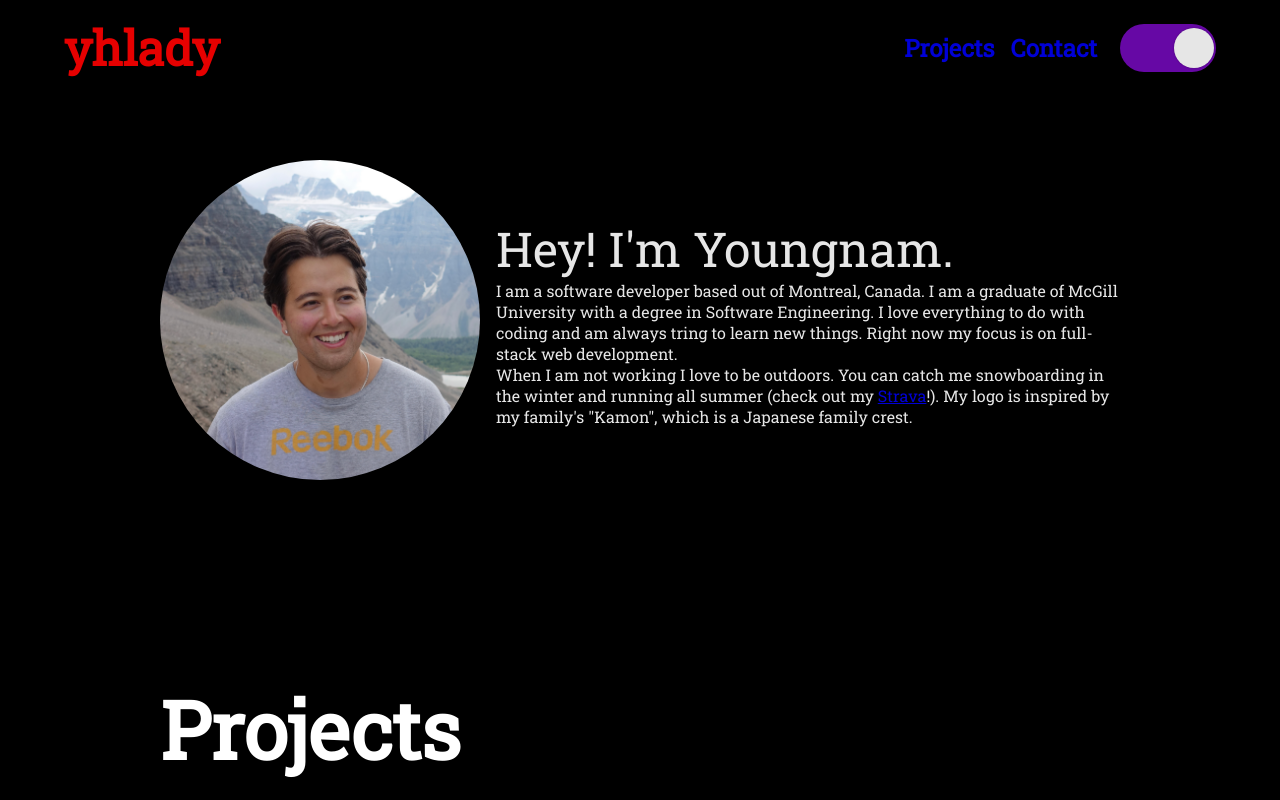
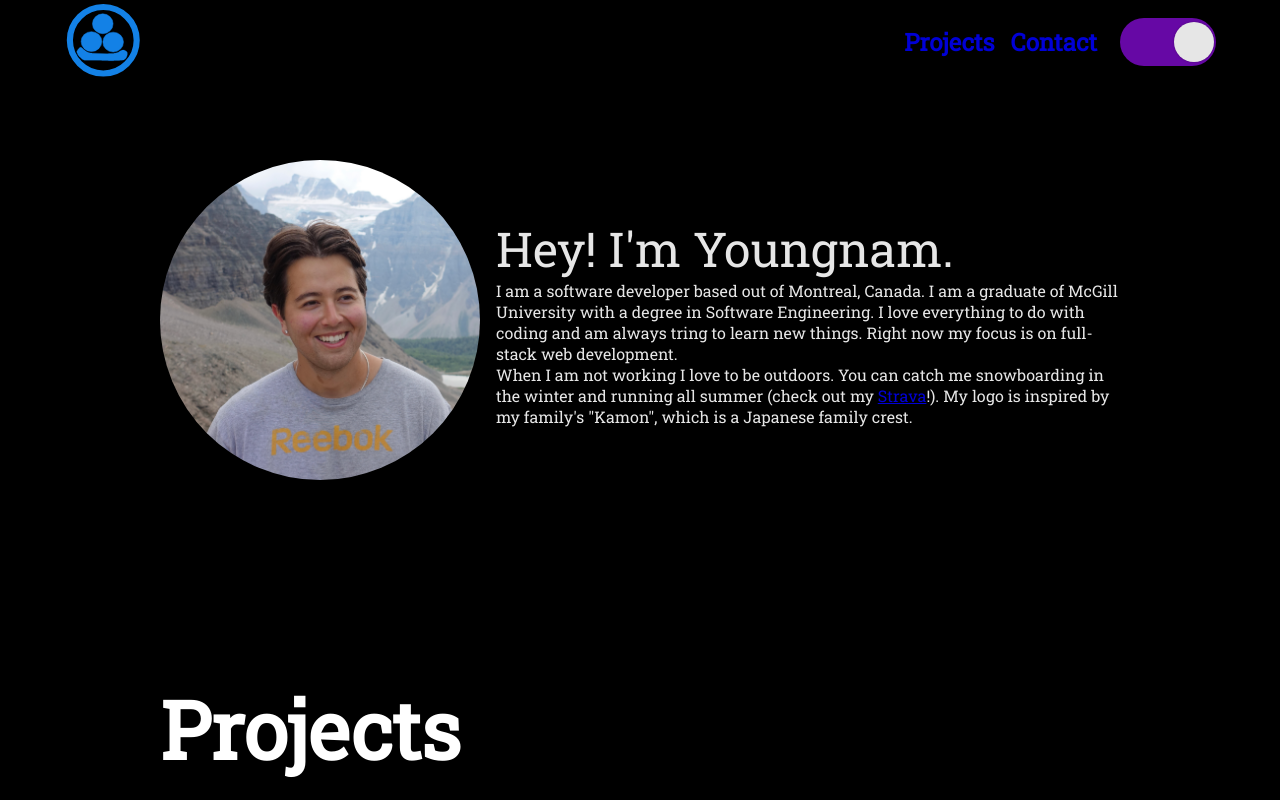
Before and after one commit to youngnamh/portfolio, a React (Vite) app: page / in a window 1280 px wide. Shown: the top 800 px of the page. Built offline with nearby package versions, Linux system fonts and the light colour scheme.

Commit message:
mediaqueries working well

```diff
--- a/index.html
+++ b/index.html
@@ -2,7 +2,11 @@
 <html lang="en">
   <head>
     <meta charset="UTF-8" />
-    <link rel="icon" type="image/svg+xml" href="/vite.svg" />
+    <link
+      rel="icon"
+      type="image/svg+xml"
+      href="./src/assets//svg/kamon copy.svg"
+    />
     <link
       rel="stylesheet"
       href="https://cdn.jsdelivr.net/gh/devicons/devicon@v2.15.1/devicon.min.css"
--- a/src/components/Contents.tsx
+++ b/src/components/Contents.tsx
@@ -21,7 +21,7 @@ export default function Contents() {
             <div className="faded summary-div">
               <div>
                 <div className="intro-div">Hey! I'm Youngnam.</div>
-                <div>
+                <div className="intro-description">
                   I am a software developer based out of Montreal, Canada. I am
                   a graduate of McGill University with a degree in Software
                   Engineering. I love everything to do with coding and am always
--- a/src/components/NavBar.tsx
+++ b/src/components/NavBar.tsx
@@ -1,5 +1,6 @@
 import Switch from "./Switch";
 import "../styles/navbar.css";
+import kamon from "../assets/svg/kamon copy.svg";
 
 type NavProps = {
   isOnNav: boolean;
@@ -11,7 +12,10 @@ export default function NavBar({ isOnNav, handleToggleNav }: NavProps) {
     <div>
       <div className="nav-border">
         <div className="nav-container">
-          <div className="logo-div">yhlady</div>
+          <a href="#">
+            <img src={kamon} className="logo-div"></img>
+          </a>
+
           <div className="tabs">
             <div>
               <a href="#project-anchor" className="nav-anchor">
--- a/src/styles/content.css
+++ b/src/styles/content.css
@@ -26,6 +26,7 @@ html {
 .content-border {
   display: flex;
   justify-content: center;
+  min-width: 320px;
 }
 
 .content-container {
@@ -46,6 +47,10 @@ html {
 
 .intro-div {
   font-size: 3rem;
+}
+
+.intro-description {
+  font-size: 1rem;
 }
 
 #profile-pic {
@@ -151,7 +156,7 @@ h1 {
   color: inherit;
 }
 
-@media (max-width: 768px) {
+@media (max-width: 860px) {
   .intro-media-div {
     display: flex;
     flex-direction: column;
@@ -159,3 +164,12 @@ h1 {
     gap: 1rem;
   }
 }
+
+@media (max-width: 1100px) {
+  .intro-div {
+    font-size: 2rem;
+  }
+}
+
+@media (max-width: 860px) {
+}
--- a/src/styles/navbar.css
+++ b/src/styles/navbar.css
@@ -21,8 +21,8 @@
 .nav-container {
   display: flex;
   justify-content: space-between;
-  padding-top: 1rem;
-  padding-bottom: 1rem;
+  align-items: center;
+
   opacity: 0.9;
   font-weight: bold;
   z-index: 11;
@@ -38,6 +38,7 @@
 }
 .logo-div {
   font-size: 3rem;
+  width: 5rem;
 }
 
 .tabs {
@@ -62,3 +63,14 @@
 .nav-anchor:active {
   color: black;
 }
+
+@media (max-width: 768px) {
+  .logo-div {
+    font-size: 3rem;
+    width: 3rem;
+  }
+
+  .nav-anchor {
+    font-size: 1rem;
+  }
+}
--- a/src/styles/project.css
+++ b/src/styles/project.css
@@ -80,7 +80,7 @@
   position: relative;
 }
 
-@media (max-width: 768px) {
+@media (max-width: 860px) {
   .project-div {
     padding-top: 2rem;
     padding-bottom: 2rem;
@@ -96,3 +96,14 @@
     width: 100%;
   }
 }
+
+@media (max-width: 1100px) {
+  .project-title {
+    font-size: 2rem;
+    font-weight: bold;
+  }
+
+  .project-category {
+    font-size: 1.2rem;
+  }
+}
```
